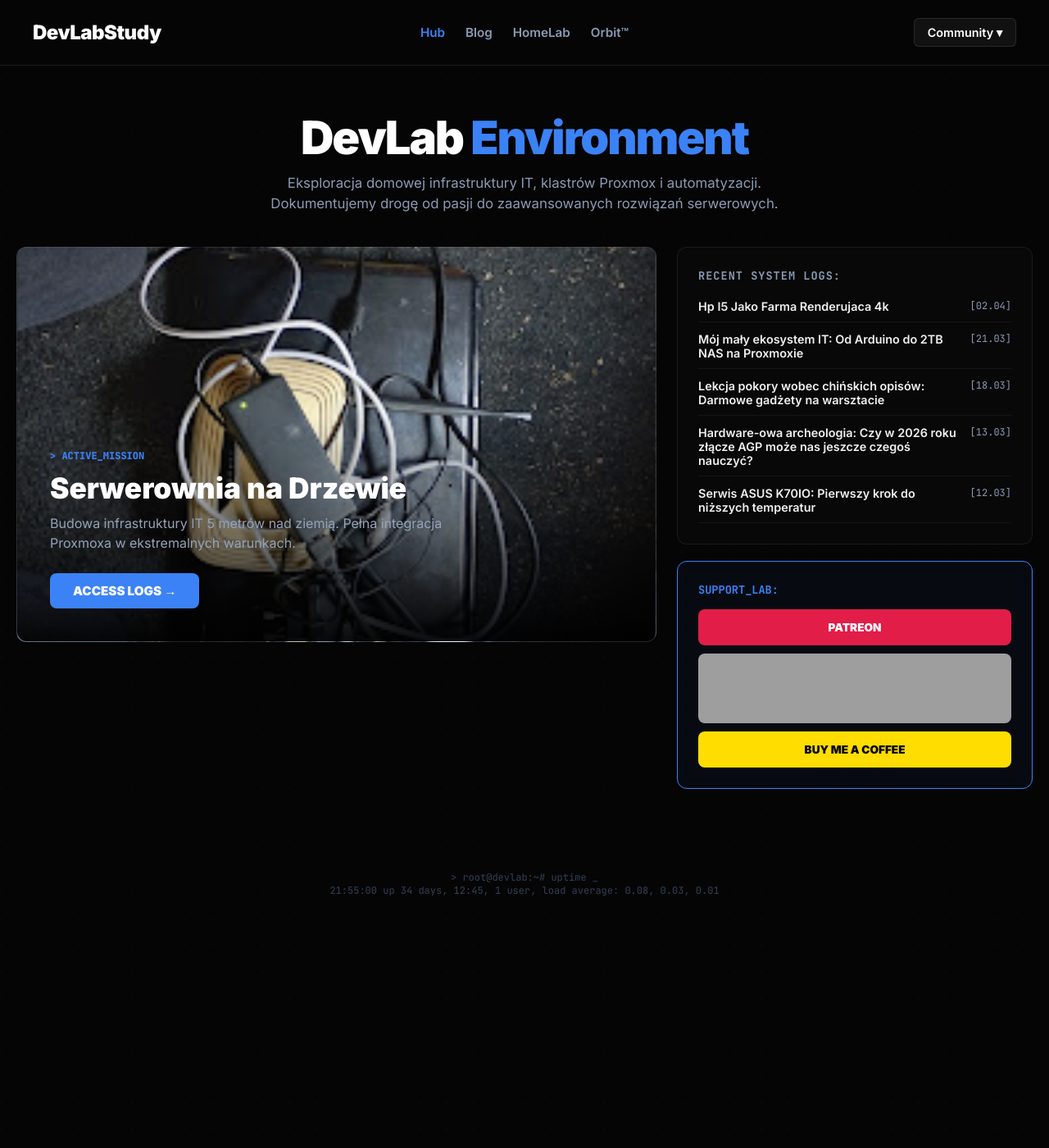
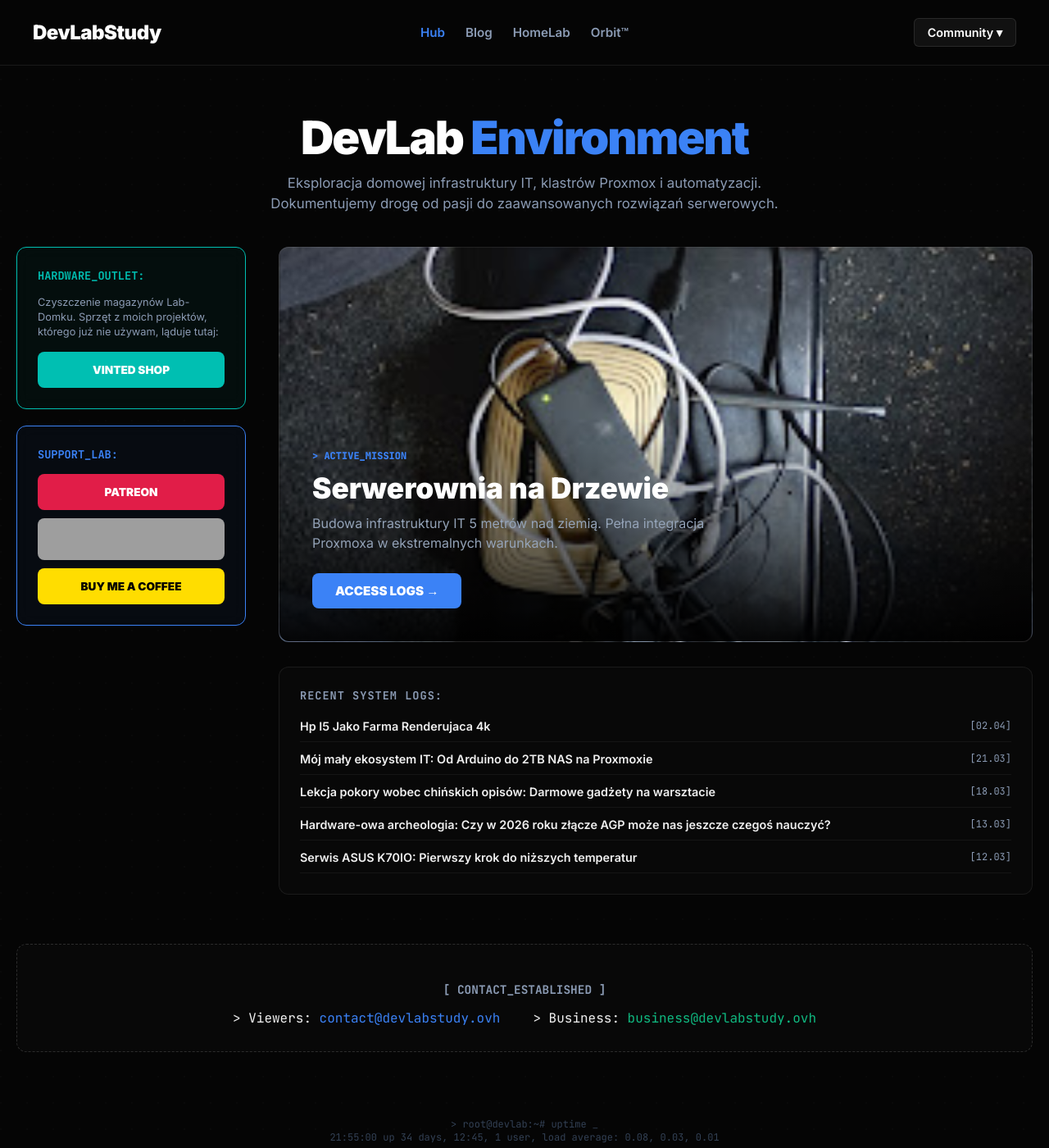
Before and after one commit to TobiMessi/TobiMessi.github.io, a Jekyll site: the page built from index.html, in a window 1280 px wide and 1400 px high. Shown: the whole window at 82% size. Built offline with Jekyll 4.4.1, drawn with Linux system fonts in a browser that asks for light colours; grey boxes are pictures that could not be loaded.

Commit message:
Update index.html

```diff
--- a/index.html
+++ b/index.html
@@ -6,6 +6,7 @@ layout: null
 <head>
     <meta charset="UTF-8">
     <meta name="viewport" content="width=device-width, initial-scale=1.0">
+    <meta name="description" content="DevLabStudy - Homelab documentation, Proxmox clusters, and Project Orbit. From DIY hardware to professional cloud solutions.">
     <title>DevLabStudy | Command Center</title>
     <link rel="icon" type="image/jpeg" href="/profileIcon_g3ffyg7edeeg1.jpeg">
     <link href="https://fonts.googleapis.com/css2?family=JetBrains+Mono:wght@400;700;800&family=Inter:wght@400;600;700;900&display=swap" rel="stylesheet">
@@ -30,7 +31,7 @@ layout: null
         }
 
         /* ------------------------------------ */
-        /* NAVBAR                                */
+        /* NAVBAR                               */
         /* ------------------------------------ */
         .navbar {
             background: var(--bg-nav);
@@ -69,10 +70,18 @@ layout: null
         .hero-title span { color: var(--accent-blue); }
         .hero-subtitle { font-size: 1.05rem; color: var(--text-muted); margin-top: 15px; max-width: 700px; margin-left: auto; margin-right: auto; line-height: 1.5; }
 
-        .dashboard { max-width: 1300px; margin: 0 auto 60px auto; padding: 0 20px; }
-        .grid-container { display: grid; grid-template-columns: 1.8fr 1fr; gap: 25px; }
+        /* Zmiana układu siatki: Lewy sidebar (280px) i elastyczny środek (1fr) */
+        .dashboard { max-width: 1400px; margin: 0 auto 60px auto; padding: 0 20px; }
+        .grid-container { display: grid; grid-template-columns: 280px 1fr; gap: 40px; align-items: start; }
+
+        /* Lewy pasek z przyciskami podążający za scrollowaniem */
+        .left-sidebar { display: flex; flex-direction: column; gap: 20px; position: sticky; top: 100px; }
+
+        /* Środkowa kolumna */
+        .main-content { display: flex; flex-direction: column; gap: 30px; }
 
         .card { background: rgba(10, 10, 10, 0.7); border: 1px solid var(--border-color); padding: 25px; border-radius: 12px; backdrop-filter: blur(10px); }
+        .vinted-card { border-color: #00bfb2 !important; background: rgba(0, 191, 178, 0.05) !important; }
 
         .hero-project { height: 480px; background: url('/assets/images/IMG_20260304_153435_hdr.jpg') center/cover; display: flex; align-items: flex-end; border-radius: 12px; border: 1px solid var(--border-color); }
         .hero-overlay { width: 100%; background: linear-gradient(transparent, rgba(0,0,0,0.95)); padding: 40px; border-radius: 0 0 12px 12px; }
@@ -82,13 +91,18 @@ layout: null
 
         .support-btn { display: block; text-decoration: none; padding: 14px; border-radius: 8px; font-weight: 800; font-size: 0.85rem; text-align: center; margin-top: 10px; transition: 0.3s; }
 
-        /* Styl dla odznaki DigitalOcean, żeby pasowała do reszty */
+        /* Styl dla odznaki DigitalOcean */
         .do-badge { display: flex; justify-content: center; margin-top: 10px; transition: 0.3s; }
         .do-badge:hover { transform: scale(1.02); filter: brightness(1.1); }
+
+        /* Klasa na efekty podświetlania linków na blogu */
+        .log-link { display: flex; justify-content: space-between; text-decoration: none; padding-bottom: 10px; border-bottom: 1px solid rgba(255,255,255,0.05); color: var(--text-main); transition: 0.2s; }
+        .log-link:hover { padding-left: 5px; color: var(--accent-blue); }
 
         @media (max-width: 1024px) {
             .navbar { display: flex; flex-direction: column; gap: 15px; align-items: center; padding: 15px; }
             .grid-container { grid-template-columns: 1fr; }
+            .left-sidebar { position: static; }
             .hero-title { font-size: 2.5rem; }
         }
     </style>
@@ -128,28 +142,12 @@ layout: null
 
     <main class="dashboard">
         <div class="grid-container">
-            <section>
-                <div class="hero-project">
-                    <div class="hero-overlay">
-                        <div style="color: var(--accent-blue); font-weight: 800; font-size: 0.75rem; text-transform: uppercase; margin-bottom: 10px; font-family: 'JetBrains Mono', monospace;">> ACTIVE_MISSION</div>
-                        <h2 style="font-size: 2.2rem; margin: 0 0 10px 0; font-weight: 900; color: #fff;">Serwerownia na Drzewie</h2>
-                        <p style="color: #94a3b8; margin: 0 0 25px 0; max-width: 500px; line-height: 1.5;">Budowa infrastruktury IT 5 metrów nad ziemią. Pełna integracja Proxmoxa w ekstremalnych warunkach.</p>
-                        <a href="/blog" class="btn-blue">ACCESS LOGS →</a>
-                    </div>
-                </div>
-            </section>
 
-            <aside style="display: flex; flex-direction: column; gap: 20px;">
-                <div class="card">
-                    <h3 style="font-size: 0.85rem; color: var(--text-muted); margin: 0 0 20px 0; text-transform: uppercase; letter-spacing: 1px; font-family: 'JetBrains Mono', monospace;">Recent System Logs:</h3>
-                    <div style="display: flex; flex-direction: column; gap: 12px;">
-                        {% for post in site.posts limit:5 %}
-                        <a href="{{ post.url }}" style="display: flex; justify-content: space-between; text-decoration: none; padding-bottom: 10px; border-bottom: 1px solid rgba(255,255,255,0.05); color: var(--text-main);">
-                            <span style="font-size: 0.9rem; font-weight: 600;">{{ post.title }}</span>
-                            <span style="color: var(--text-muted); font-size: 0.75rem; white-space: nowrap; margin-left: 15px; font-family: 'JetBrains Mono', monospace;">[{{ post.date | date: "%d.%m" }}]</span>
-                        </a>
-                        {% endfor %}
-                    </div>
+            <aside class="left-sidebar">
+                <div class="card vinted-card">
+                    <h3 style="font-size: 0.85rem; color: #00bfb2; margin: 0 0 15px 0; text-transform: uppercase; font-family: 'JetBrains Mono', monospace;">Hardware_Outlet:</h3>
+                    <p style="font-size: 0.8rem; color: var(--text-muted); line-height: 1.4; margin-bottom: 15px;">Czyszczenie magazynów Lab-Domku. Sprzęt z moich projektów, którego już nie używam, ląduje tutaj:</p>
+                    <a href="https://www.vinted.pl/" target="_blank" class="support-btn" style="background: #00bfb2; color: #fff;">VINTED SHOP</a>
                 </div>
 
                 <div class="card" style="border-color: var(--accent-blue); background: rgba(59, 130, 246, 0.05);">
@@ -163,8 +161,42 @@ layout: null
                     <a href="https://www.buymeacoffee.com/DevLabStudy" target="_blank" class="support-btn" style="background: #FFDD00; color: #000;">BUY ME A COFFEE</a>
                 </div>
             </aside>
+
+            <section class="main-content">
+                <div class="hero-project">
+                    <div class="hero-overlay">
+                        <div style="color: var(--accent-blue); font-weight: 800; font-size: 0.75rem; text-transform: uppercase; margin-bottom: 10px; font-family: 'JetBrains Mono', monospace;">> ACTIVE_MISSION</div>
+                        <h2 style="font-size: 2.2rem; margin: 0 0 10px 0; font-weight: 900; color: #fff;">Serwerownia na Drzewie</h2>
+                        <p style="color: #94a3b8; margin: 0 0 25px 0; max-width: 500px; line-height: 1.5;">Budowa infrastruktury IT 5 metrów nad ziemią. Pełna integracja Proxmoxa w ekstremalnych warunkach.</p>
+                        <a href="/blog" class="btn-blue">ACCESS LOGS →</a>
+                    </div>
+                </div>
+
+                <div class="card">
+                    <h3 style="font-size: 0.85rem; color: var(--text-muted); margin: 0 0 20px 0; text-transform: uppercase; letter-spacing: 1px; font-family: 'JetBrains Mono', monospace;">Recent System Logs:</h3>
+                    <div style="display: flex; flex-direction: column; gap: 12px;">
+                        {% for post in site.posts limit:5 %}
+                        <a href="{{ post.url }}" class="log-link">
+                            <span style="font-size: 0.9rem; font-weight: 600;">{{ post.title }}</span>
+                            <span style="color: var(--text-muted); font-size: 0.75rem; white-space: nowrap; margin-left: 15px; font-family: 'JetBrains Mono', monospace;">[{{ post.date | date: "%d.%m" }}]</span>
+                        </a>
+                        {% endfor %}
+                    </div>
+                </div>
+            </section>
+
         </div>
     </main>
+
+    <section style="max-width: 1400px; margin: 0 auto 40px auto; padding: 0 20px;">
+        <div class="card" style="border-style: dashed; border-color: rgba(255,255,255,0.15); text-align: center; padding: 30px;">
+            <h3 style="font-family: 'JetBrains Mono', monospace; font-size: 0.9rem; color: var(--text-muted); margin-bottom: 15px;">[ CONTACT_ESTABLISHED ]</h3>
+            <div style="display: flex; justify-content: center; gap: 40px; font-family: 'JetBrains Mono', monospace; flex-wrap: wrap;">
+                <p style="margin: 0;">> Viewers: <a href="mailto:contact@devlabstudy.ovh" style="color: var(--accent-blue); text-decoration: none;">contact@devlabstudy.ovh</a></p>
+                <p style="margin: 0;">> Business: <a href="mailto:business@devlabstudy.ovh" style="color: #10b981; text-decoration: none;">business@devlabstudy.ovh</a></p>
+            </div>
+        </div>
+    </section>
 
     <footer style="text-align: center; padding: 40px; color: #334155; font-family: 'JetBrains Mono', monospace; font-size: 0.75rem;">
         &gt; root@devlab:~# uptime _ <br>
```
